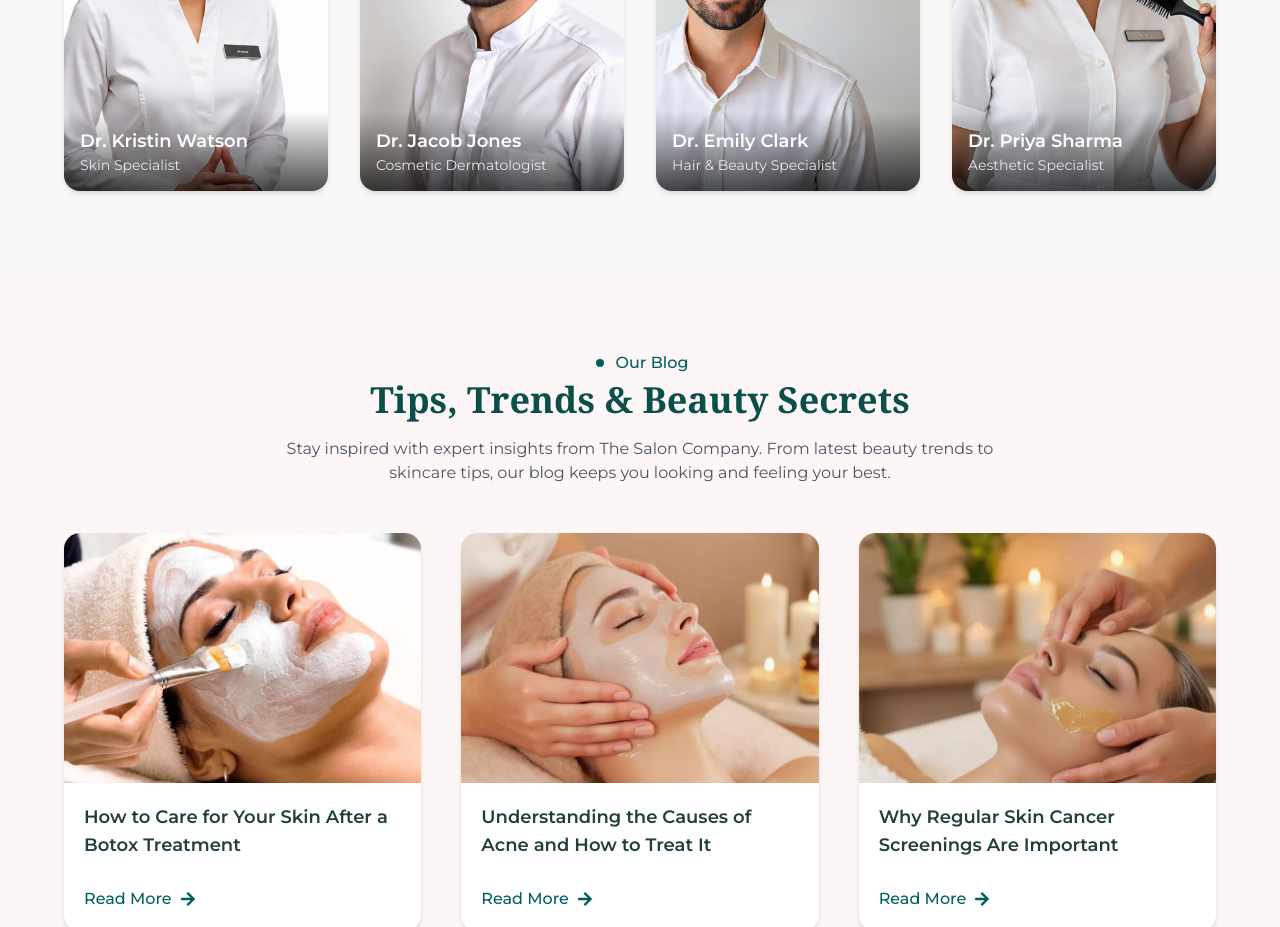
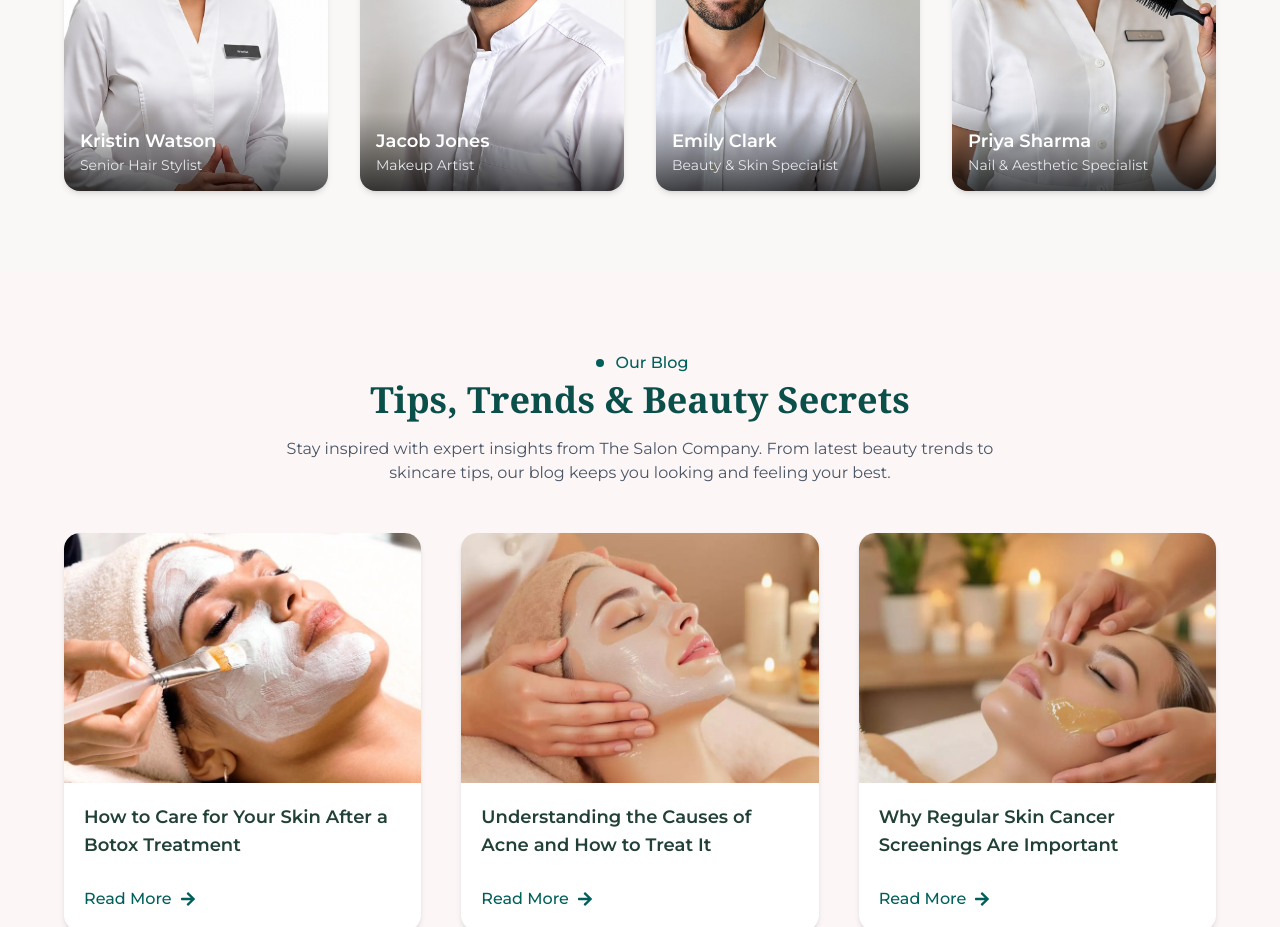
Before and after one commit to harshit0808sharma/TheSalonCompany, a Next.js app: page / in a window 1280 px wide. Shown: the part 9880-10807 px from the top of the page. Built offline with nearby package versions, Linux system fonts and the light colour scheme.

Commit message:
some changes

```diff
--- a/app/components/Header.js
+++ b/app/components/Header.js
@@ -101,7 +101,7 @@ export default function Navbar() {
                   {/* <li><Link href="/case-study" className="block px-4 py-2 hover:bg-gray-100">Case Study</Link></li> */}
                   {/* <li><Link href="/case-study" className="block px-4 py-2 hover:bg-gray-100">Case Study Details</Link></li> */}
                   <li><Link href="/our-team" className="block px-4 py-2 hover:bg-gray-100">Our Team</Link></li>
-                  <li><Link href="/our-team" className="block px-4 py-2 hover:bg-gray-100">Team Details</Link></li>
+                  <li><Link href="/our-team/kristin-watson" className="block px-4 py-2 hover:bg-gray-100">Team Details</Link></li>
                   <li><Link href="/testimonials" className="block px-4 py-2 hover:bg-gray-100">Testimonials</Link></li>
                   <li><Link href="/image-gallery" className="block px-4 py-2 hover:bg-gray-100">Image Gallery</Link></li>
                   <li><Link href="/video-gallery" className="block px-4 py-2 hover:bg-gray-100">Video Gallery</Link></li>
@@ -180,7 +180,7 @@ export default function Navbar() {
                 {/* <li><Link href="/case-study" onClick={() => setMobileMenu(false)}>Case Study</Link></li> */}
                 {/* <li><Link href="/case-study" onClick={() => setMobileMenu(false)}>Case Study Details</Link></li> */}
                 <li><Link href="/our-team" onClick={() => setMobileMenu(false)}>Our Team</Link></li>
-                <li><Link href="/team-details" onClick={() => setMobileMenu(false)}>Team Details</Link></li>
+                <li><Link href="/our-team/kristin-watson" onClick={() => setMobileMenu(false)}>Team Details</Link></li>
                 <li><Link href="/testimonials" onClick={() => setMobileMenu(false)}>Testimonials</Link></li>
                 <li><Link href="/image-gallery" onClick={() => setMobileMenu(false)}>Image Gallery</Link></li>
                 <li><Link href="/video-gallery" onClick={() => setMobileMenu(false)}>Video Gallery</Link></li>
--- a/app/components/other/GetInTouch.js
+++ b/app/components/other/GetInTouch.js
@@ -27,8 +27,43 @@ const GetInTouch = () => {
 
   const handleSubmit = (e) => {
     e.preventDefault();
+
+    // Validation
+    if (!formData.firstName.trim()) {
+      toast.error("First name is required");
+      return;
+    }
+    if (!formData.lastName.trim()) {
+      toast.error("Last name is required");
+      return;
+    }
+    if (!formData.email.trim()) {
+      toast.error("Email is required");
+      return;
+    }
+    // simple email pattern check
+    const emailPattern = /^[^\s@]+@[^\s@]+\.[^\s@]+$/;
+    if (!emailPattern.test(formData.email)) {
+      toast.error("Enter a valid email");
+      return;
+    }
+    if (!formData.phone.trim()) {
+      toast.error("Phone number is required");
+      return;
+    }
+    if (!/^\d{10}$/.test(formData.phone)) {
+      toast.error("Enter a valid 10-digit phone number");
+      return;
+    }
+    if (!formData.message.trim()) {
+      toast.error("Message cannot be empty");
+      return;
+    }
+
+    // ✅ If valid
     console.log('Form submitted:', formData);
-    toast.success("Thank You for message");
+    toast.success("Thank You for your message");
+    setFormData({ firstName: '', lastName: '', email: '', phone: '', message: '' }); // reset
   };
 
   const fadeUp = {
--- a/public/assets/data.js
+++ b/public/assets/data.js
@@ -148,86 +148,86 @@ export const blogsData = [
 export const teamMembersData = [
   {
     slug: "kristin-watson",
-    name: "Dr. Kristin Watson",
-    position: "Skin Specialist",
+    name: "Kristin Watson",
+    position: "Senior Hair Stylist",
     email: "kristin@salon.com",
     phone: "+91 9876543210",
     experience: "12 years",
     image: "/assets/images/salon-person2.jpg",
     about: [
-      "Dr. Kristin Watson has over a decade of experience in skincare and salon treatments.",
-      "She specializes in dermatology and advanced skin rejuvenation techniques.",
+      "Kristin Watson has over a decade of experience in hair styling and salon treatments.",
+      "She specializes in bridal hairstyles, advanced coloring, and modern trends.",
     ],
     knowAbout:
-      "Kristin Watson is committed to helping clients achieve radiant skin using safe and effective salon dermatology treatments.",
+      "Kristin is dedicated to giving clients the perfect look with her creative hairstyling expertise.",
     expertise: [
-      { label: "Skin Health", value: 85 },
-      { label: "Cosmetic Care", value: 90 },
-      { label: "Hair & Makeup", value: 92 },
+      { label: "Hair Styling", value: 90 },
+      { label: "Hair Coloring", value: 92 },
+      { label: "Bridal Looks", value: 88 },
     ],
   },
   {
     slug: "jacob-jones",
-    name: "Dr. Jacob Jones",
-    position: "Cosmetic Dermatologist",
+    name: "Jacob Jones",
+    position: "Makeup Artist",
     email: "jacob@salon.com",
     phone: "+91 9123456780",
     experience: "10 years",
     image: "/assets/images/salon-person1.jpg",
     about: [
-      "Dr. Jacob Jones is a cosmetic expert with a focus on beauty treatments.",
-      "He offers customized plans for glowing skin, anti-aging, and salon cosmetics.",
+      "Jacob Jones is a professional makeup artist with a passion for transforming looks.",
+      "He offers customized makeup solutions for weddings, parties, and special occasions.",
     ],
     knowAbout:
-      "Jacob Jones blends modern cosmetic dermatology with salon aesthetics to provide outstanding results.",
+      "Jacob combines artistry with modern techniques to create flawless makeup looks.",
     expertise: [
-      { label: "Skin Glow", value: 88 },
-      { label: "Makeup & Styling", value: 95 },
-      { label: "Anti-Aging", value: 90 },
+      { label: "Bridal Makeup", value: 95 },
+      { label: "Party Makeup", value: 90 },
+      { label: "Skin Glow", value: 85 },
     ],
   },
   {
     slug: "emily-clark",
-    name: "Dr. Emily Clark",
-    position: "Hair & Beauty Specialist",
+    name: "Emily Clark",
+    position: "Beauty & Skin Specialist",
     email: "emily@salon.com",
     phone: "+91 9988776655",
     experience: "8 years",
     image: "/assets/images/salon-person4.jpg",
     about: [
-      "Emily Clark is passionate about salon hair care and skin beauty solutions.",
-      "Her friendly approach makes clients feel confident and cared for.",
+      "Emily Clark is passionate about skin care and salon beauty treatments.",
+      "Her friendly approach makes clients feel relaxed and confident.",
     ],
     knowAbout:
-      "Emily specializes in salon hair treatments, skincare, and beauty enhancements tailored to each client.",
+      "Emily focuses on skincare, facials, and natural beauty enhancements.",
     expertise: [
-      { label: "Hair Styling", value: 90 },
-      { label: "Skin Treatments", value: 85 },
-      { label: "Beauty & Makeup", value: 80 },
+      { label: "Facials", value: 85 },
+      { label: "Skin Treatments", value: 88 },
+      { label: "Beauty Care", value: 80 },
     ],
   },
-  // ✅ New Member
   {
     slug: "priya-sharma",
-    name: "Dr. Priya Sharma",
-    position: "Aesthetic Specialist",
+    name: "Priya Sharma",
+    position: "Nail & Aesthetic Specialist",
     email: "priya@salon.com",
     phone: "+91 9876001234",
     experience: "9 years",
     image: "/assets/images/salon-person3.jpg",
     about: [
-      "Dr. Priya Sharma is an aesthetic specialist with expertise in facial treatments and salon beauty care.",
-      "She is known for her personalized approach to enhancing natural beauty.",
+      "Priya Sharma is a nail and aesthetics expert known for her creativity and precision.",
+      "She ensures clients always leave the salon with confidence and style.",
     ],
     knowAbout:
-      "Priya Sharma focuses on non-invasive aesthetic treatments, ensuring clients achieve flawless beauty with confidence.",
+      "Priya specializes in nail art, extensions, and aesthetic salon treatments.",
     expertise: [
-      { label: "Facial Aesthetics", value: 92 },
-      { label: "Beauty Treatments", value: 87 },
-      { label: "Client Care", value: 95 },
+      { label: "Nail Art", value: 95 },
+      { label: "Aesthetic Care", value: 87 },
+      { label: "Client Experience", value: 92 },
     ],
   },
 ];
+
 
 export const galleryData = [
   {src: "/assets/images/image10.jpeg"},
```
